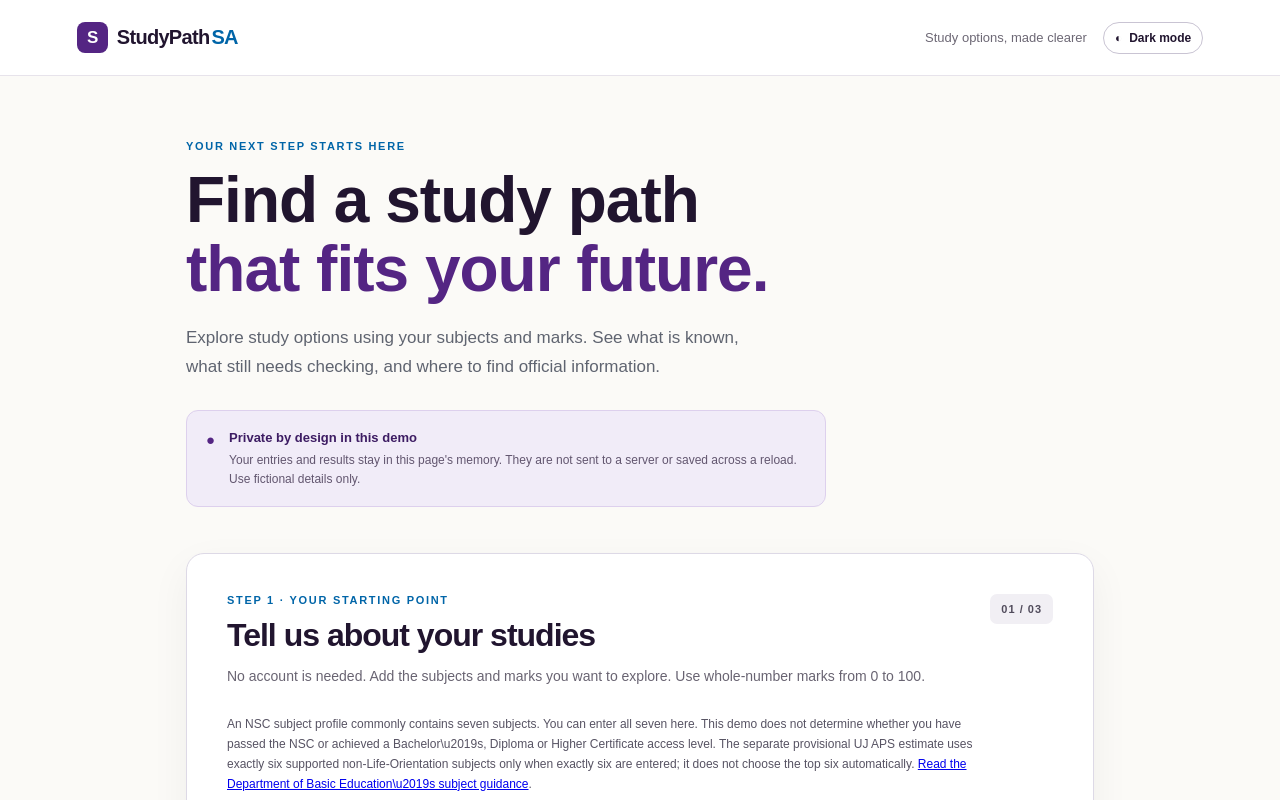
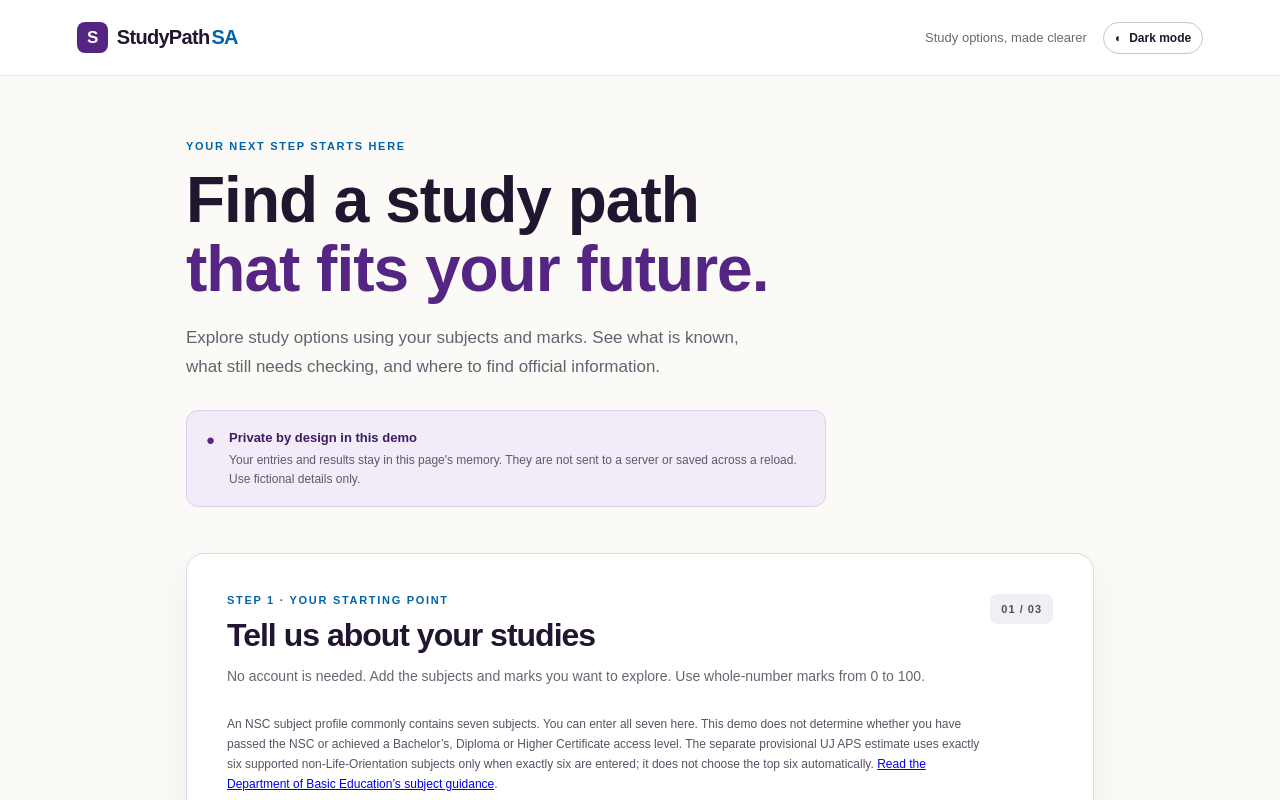
Before and after one commit to s1xte3n/studypath-sa, a React (Vite) app: page / in a window 1280 px wide. Shown: the top 800 px of the page. Built offline with nearby package versions, Linux system fonts and the light colour scheme.

Commit message:
fix(ui): render NSC guidance apostrophes correctly

```diff
--- a/src/main.jsx
+++ b/src/main.jsx
@@ -266,7 +266,7 @@ function App() {
             <span className="step-count">01 / 03</span>
           </div>
           <p className="section-copy">No account is needed. Add the subjects and marks you want to explore. Use whole-number marks from 0 to 100.</p>
-          <p className="aps-caveat" role="note">An NSC subject profile commonly contains seven subjects. You can enter all seven here. This demo does not determine whether you have passed the NSC or achieved a Bachelor\u2019s, Diploma or Higher Certificate access level. The separate provisional UJ APS estimate uses exactly six supported non-Life-Orientation subjects only when exactly six are entered; it does not choose the top six automatically. <a href="https://www.education.gov.za/Informationfor/Learners/SubjectChoiceandCareerPathing.aspx" target="_blank" rel="noopener noreferrer">Read the Department of Basic Education\u2019s subject guidance</a>.</p>
+          <p className="aps-caveat" role="note">An NSC subject profile commonly contains seven subjects. You can enter all seven here. This demo does not determine whether you have passed the NSC or achieved a Bachelor’s, Diploma or Higher Certificate access level. The separate provisional UJ APS estimate uses exactly six supported non-Life-Orientation subjects only when exactly six are entered; it does not choose the top six automatically. <a href="https://www.education.gov.za/Informationfor/Learners/SubjectChoiceandCareerPathing.aspx" target="_blank" rel="noopener noreferrer">Read the Department of Basic Education’s subject guidance</a>.</p>
 
           <form onSubmit={submitForm} noValidate>
             <label className="field-label" htmlFor="stage">Your current stage <span aria-hidden="true">*</span></label>
```
